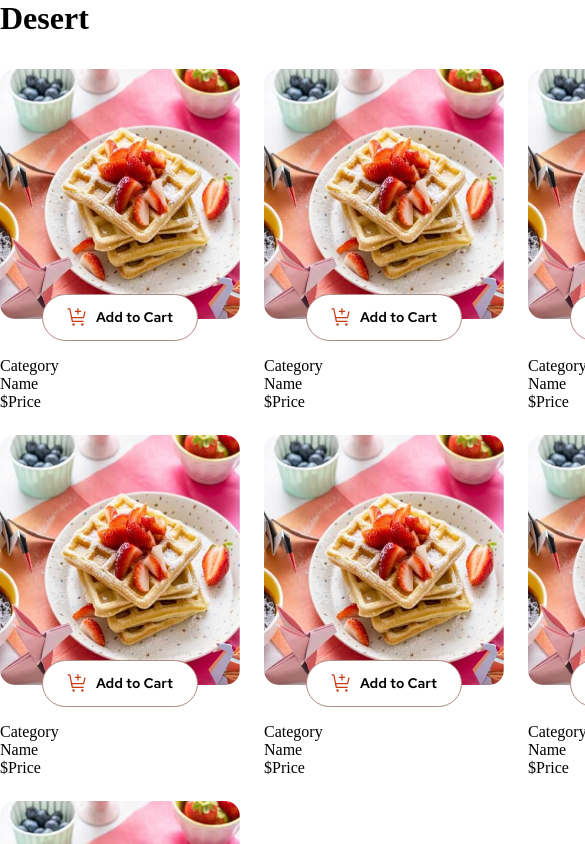
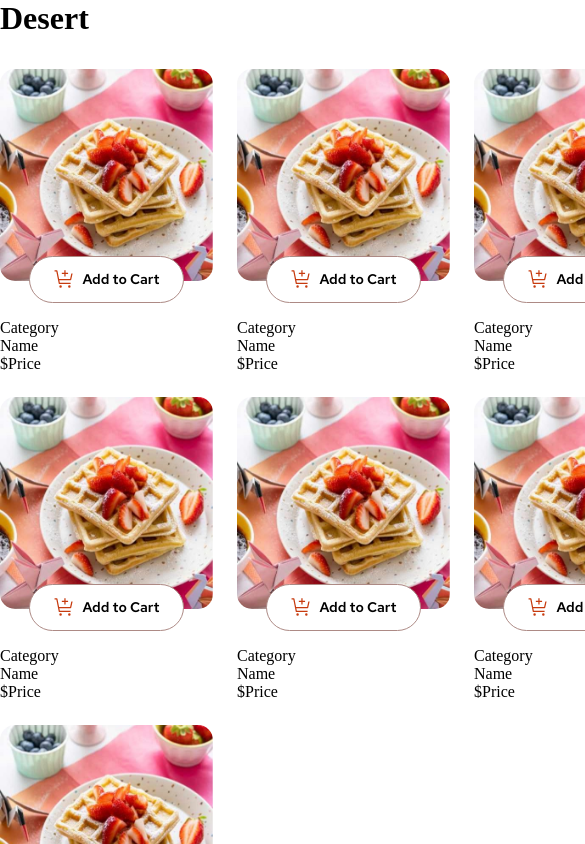
Before and after one commit to ben-demetrius/workspaces, a React (Vite) app: page / in a window 390 px wide. Shown: the top 844 px of the page, 585 px wide, since content can reach past the window. Built offline with nearby package versions, Linux system fonts and the light colour scheme.

Commit message:
feat: added responsiveness to image.

```diff
--- a/src/assets/styles/cart-item.scss
+++ b/src/assets/styles/cart-item.scss
@@ -12,6 +12,16 @@
     .cart--image {
       width: 240px;
       height: 250px;
+
+      @media (max-width: $md) {
+        width: 213px;
+        height: 212px;
+      }
+
+      @media (max-width: $xs) {
+        width: 327px;
+        height: 212px;
+      }
     }
 
     .cart--button {
```
